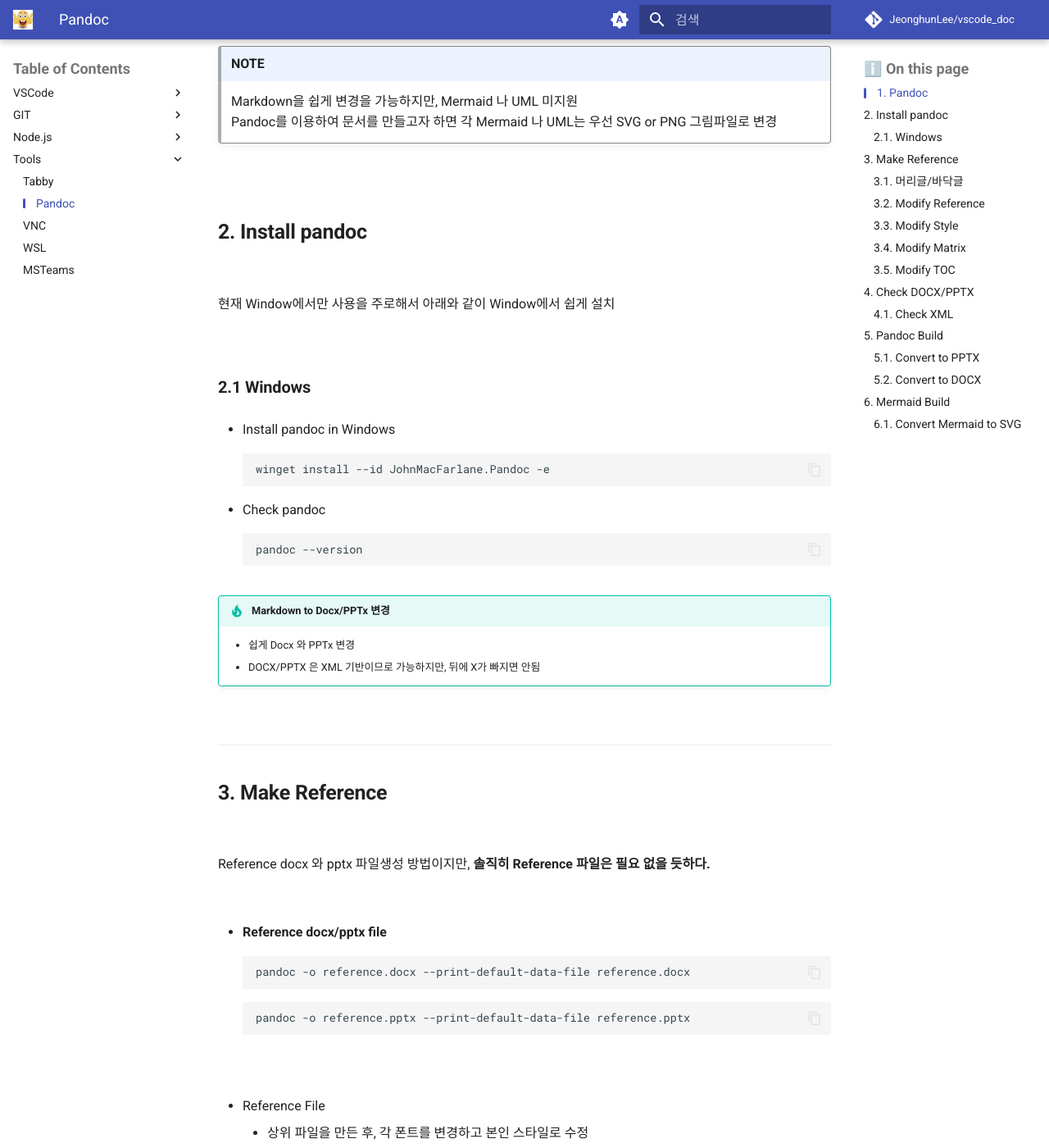
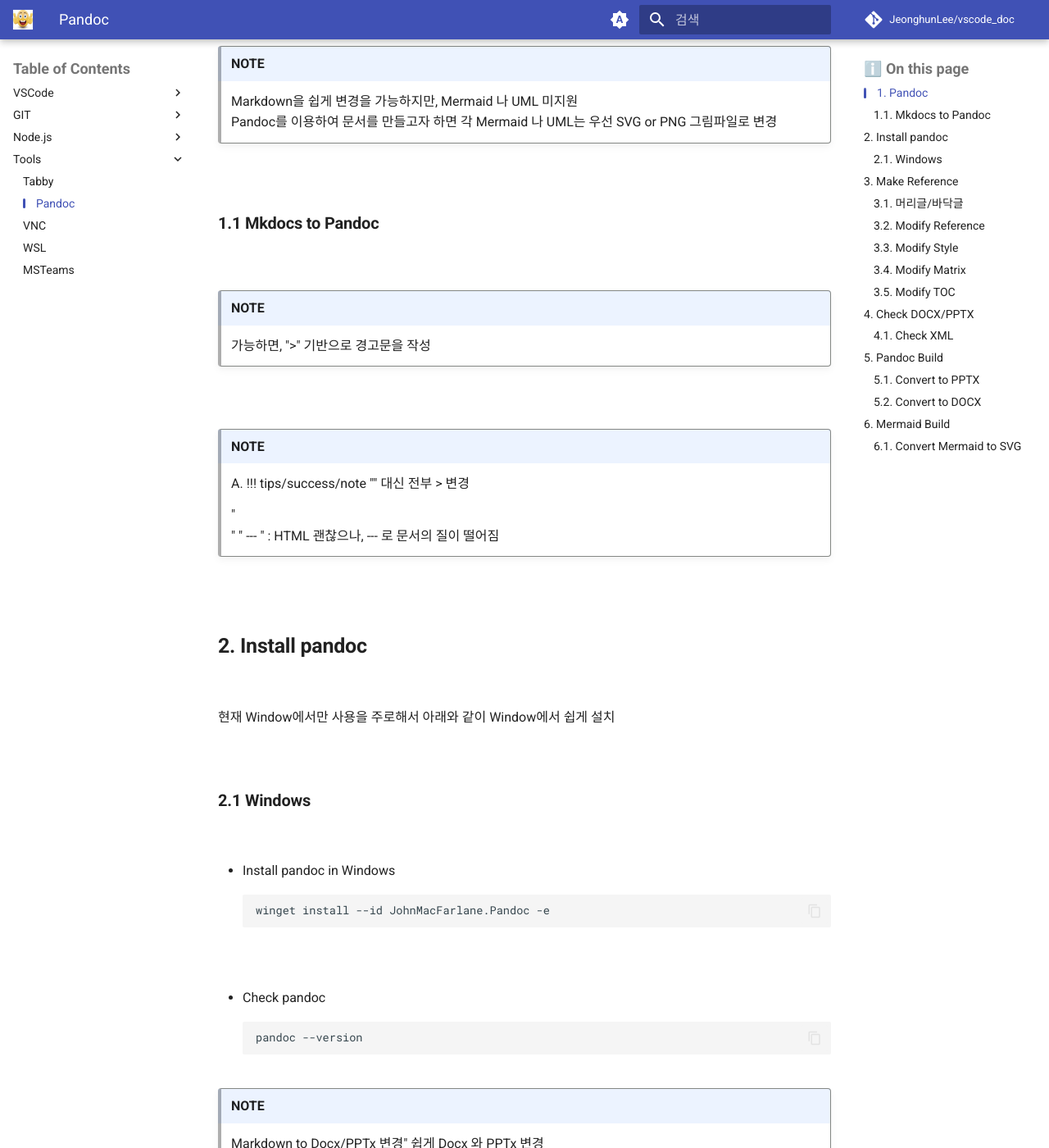
Before and after one commit to JeonghunLee/vscode_doc, an MkDocs documentation site: the page built from docs/tool_pandoc.md, in a window 1280 px wide and 1400 px high, scrolled down 334 px. Shown: the whole window at 82% size. Built offline with MkDocs 1.6.1 and Material for MkDocs 9.7.7, drawn with Linux system fonts in a browser that asks for light colours; comment, search, counter and statistics services are not loaded; some of the changed text lies outside the part shown.

Commit message:
Enhance documentation for Pandoc usage and installation
- Added detailed instructions for converting Mkdocs to Pandoc format.
- Updated the installation section for Windows with clear commands.
- Replaced "!!! tip" with ">" based notes for better formatting consistency.
- Included examples for creating reference DOCX and PPTX files.
- Improved structure and clarity of the tool_pandoc documentation.
- Added new reference documents for better guidance on formatting and usage.

````diff
--- a/docs/tool_pandoc.md
+++ b/docs/tool_pandoc.md
@@ -16,6 +16,27 @@
 
 <br/>
 
+### Mkdocs to Pandoc
+
+<br/>
+
+> NOTE
+>
+> 가능하면, ">" 기반으로 경고문을 작성
+>
+
+<br/>
+
+> NOTE
+>
+>   A. !!! tips/success/note "" 대신 전부 > 변경
+>
+>    "<br/>"
+>    " --- "    : HTML 괜찮으나, --- 로 문서의 질이 떨어짐
+>
+
+
+<br/>
 
 ## Install pandoc
 
@@ -27,20 +48,29 @@
 
 ### Windows
 
+<br/>
+
 * Install pandoc in Windows
 ```
 winget install --id JohnMacFarlane.Pandoc -e
 ```
+
+<br/>
 
 * Check pandoc
 ```
 pandoc --version
 ```
 
-!!! tip "Markdown to Docx/PPTx 변경"
-    - 쉽게 Docx 와 PPTx 변경
-    - DOCX/PPTX 은 XML 기반이므로 가능하지만, 뒤에 X가 빠지면 안됨
+> NOTE
+>
+> Markdown to Docx/PPTx 변경"
+>     쉽게 Docx 와 PPTx 변경
+>     DOCX/PPTX 은 XML 기반이므로 가능하지만, 뒤에 X가 빠지면 안됨
 
+<br/>
+
+**아래 TEST 를 위해서 --- 추가함**
 
 <br/>
 
@@ -56,9 +86,15 @@
 <br/>
 
 * **Reference docx/pptx file**
+
+<br/>
+
 ```
 pandoc -o reference.docx --print-default-data-file reference.docx
 ```
+
+<br/>
+
 ```
 pandoc -o reference.pptx --print-default-data-file reference.pptx
 ```
````
Also changed, not shown: 5 other files.
